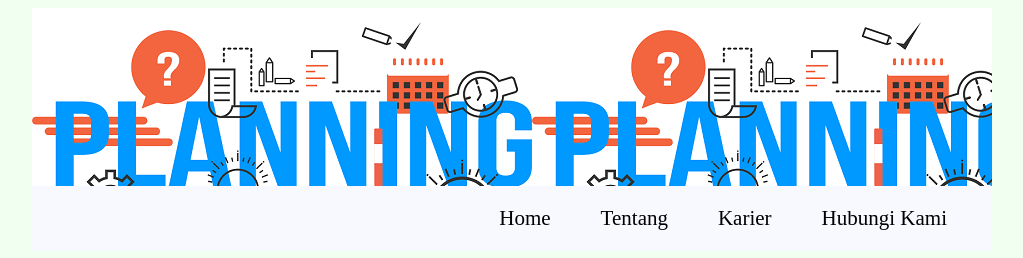
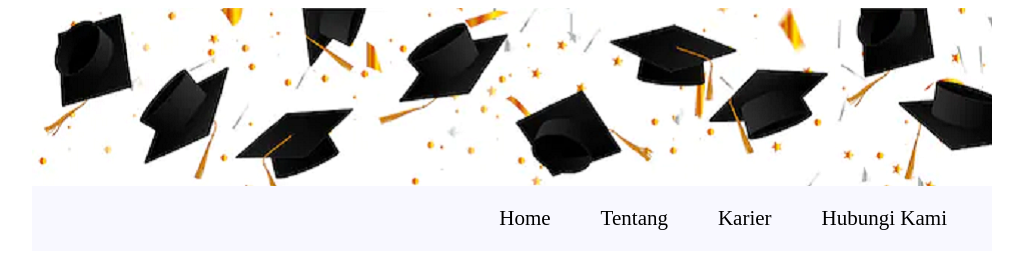
Before and after one commit to adhi-s-r/asuransi2, a plain HTML site: page index.html in a window 1280 px wide. Shown: the top 258 px of the page, without its empty margins (128-1151 px from the left). Drawn offline with Linux system fonts and the light colour scheme.

Commit message:
Update stylesheet.css

```diff
--- a/stylesheet.css
+++ b/stylesheet.css
@@ -1,4 +1,4 @@
-body {
+abody {
   background-color: #F0FFF0;
 }
 
@@ -11,7 +11,7 @@ body {
 .header {
   height : 178px;
   width : 960px;
-  background-image: url("Image/Perencanaan.png");
+  background-image: url("./Image/Pendidikan header.png");
 }
 
 .menu {
```
